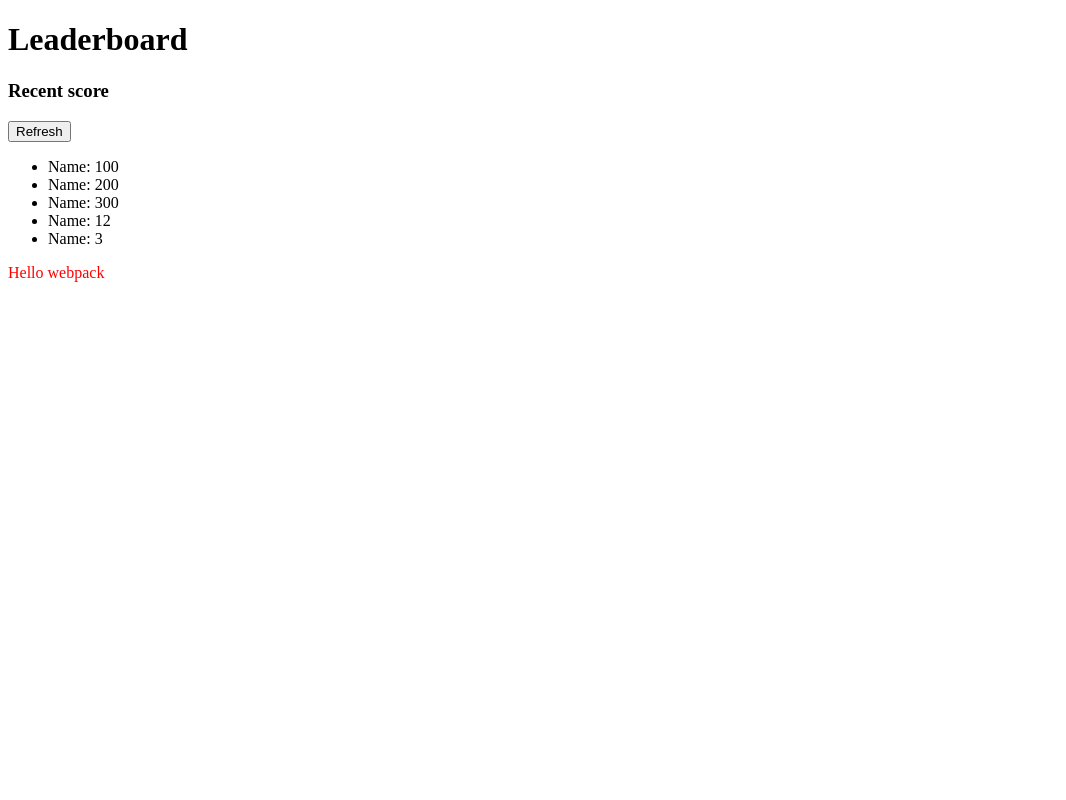
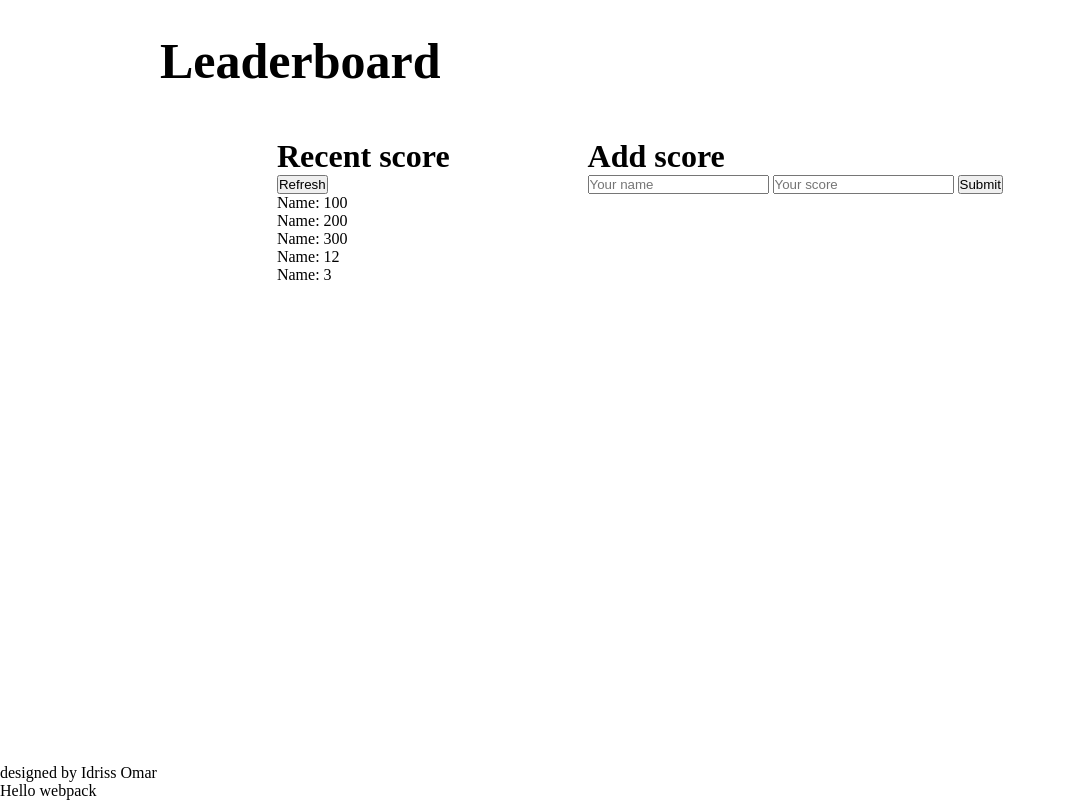
Before and after one commit to omarbabou/Leaderboard, a website built with webpack: page src/index.html in a window 1280 px wide. Shown: the whole page, without its empty margins (0-1066 px from the left). Built offline with nearby package versions, Linux system fonts and the light colour scheme.

Commit message:
Add leaderboard styles

```diff
--- a/src/css/index.css
+++ b/src/css/index.css
@@ -1,3 +1,32 @@
-.hello {
-  color: red;
+* {
+  margin: 0;
+  padding: 0;
+  box-sizing: border-box;
+  list-style-type: none;
 }
+
+body {
+  display: flex;
+  flex-direction: column;
+  height: 100vh;
+}
+
+h1 {
+  font-size: 50px;
+  margin: 2rem;
+  margin-left: 10rem;
+}
+
+h3 {
+  font-size: 32px;
+}
+
+.container {
+  margin: 0 auto;
+  width: 70%;
+  min-width: 700px;
+  display: flex;
+  justify-content: space-around;
+  padding: 1rem;
+  flex: 1;
+}
--- a/src/index.html
+++ b/src/index.html
@@ -22,5 +22,26 @@
           <li>Name: 3</li>
         </ul>
       </div>
+
+      <div class="score-form">
+        <h3>Add score</h3>
+        <form>
+          <input
+            type="text"
+            name="player"
+            id="input-player"
+            placeholder="Your name"
+          />
+          <input
+            type="number"
+            name="score"
+            id="score"
+            placeholder="Your score"
+          />
+          <button type="submit" class="button">Submit</button>
+        </form>
+      </div>
+    </div>
+    <footer>designed by Idriss Omar</footer>
   </body>
 </html>
```
Also changed, not shown: dist/index.html, dist/main.js.LICENSE.txt (deleted), 1 other file. Lines whose indentation alone changed are shown as unchanged.
